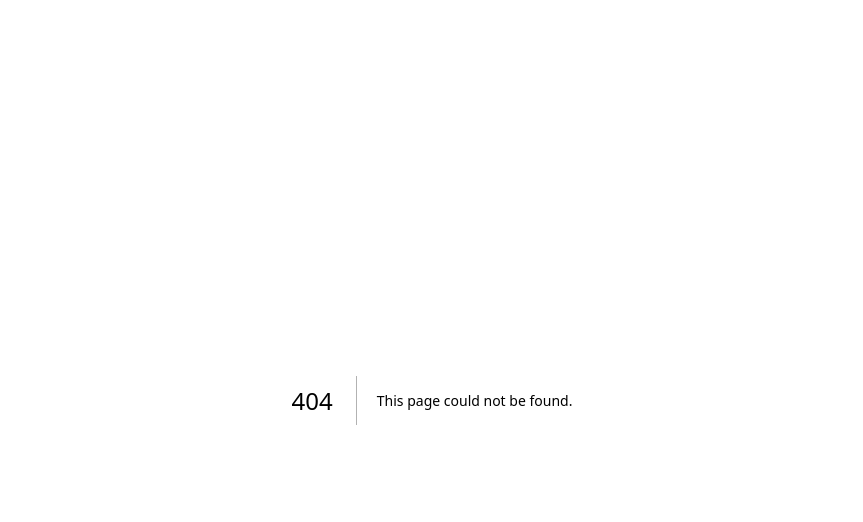
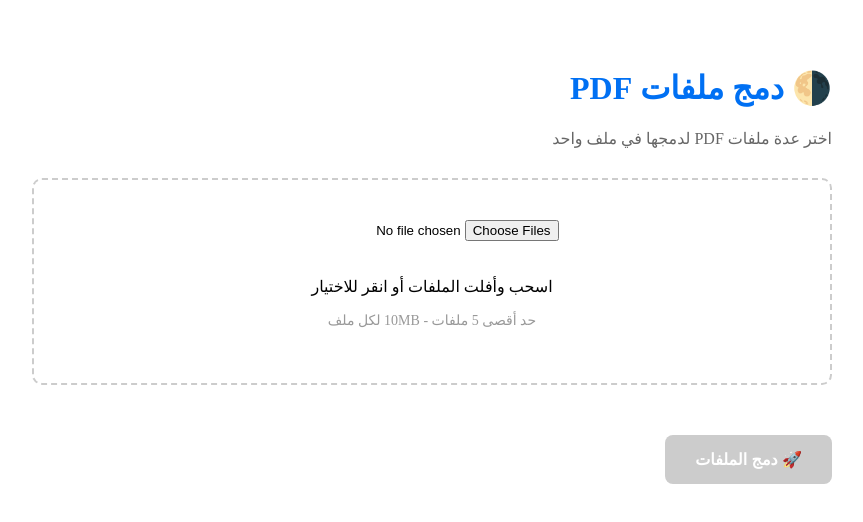
Before and after one commit to bestmediaclick/pdf-tools, a Next.js app: page /merge-pdf in a window 1280 px wide. Before the commit this address had no page. Shown: the top 522 px of the page, without its empty margins (208-1071 px from the left). Built offline with nearby package versions, Linux system fonts and the light colour scheme.

Commit message:
Create merge-pdf.js

```diff
--- /dev/null
+++ b/pages/merge-pdf.js
@@ -0,0 +1,100 @@
+import { useState } from 'react';
+
+export default function MergePDF() {
+  const [files, setFiles] = useState([]);
+  const [isProcessing, setIsProcessing] = useState(false);
+
+  const handleFileUpload = (event) => {
+    const selectedFiles = Array.from(event.target.files);
+    setFiles(selectedFiles);
+  };
+
+  const handleMerge = async () => {
+    if (files.length === 0) return;
+
+    setIsProcessing(true);
+
+    try {
+      // محاكاة عملية المعالجة
+      setTimeout(() => {
+        setIsProcessing(false);
+        alert(`✅ تم دمج ${files.length} ملف بنجاح!\n\nسيتم تنزيل الملف المدمج قريباً...`);
+
+        // تنظيف القائمة
+        setFiles([]);
+        document.getElementById('file-input').value = '';
+      }, 2000);
+    } catch (error) {
+      setIsProcessing(false);
+      alert('❌ حدث خطأ أثناء المعالجة');
+    }
+  };
+
+  return (
+    <div style={{
+      padding: '40px',
+      maxWidth: '800px',
+      margin: '0 auto',
+      direction: 'rtl'
+    }}>
+      <h1 style={{ color: '#0070f3' }}>🌗 دمج ملفات PDF</h1>
+      <p style={{ color: '#666' }}>اختر عدة ملفات PDF لدمجها في ملف واحد</p>
+
+      <div style={{
+        border: '2px dashed #ccc',
+        padding: '40px',
+        textAlign: 'center',
+        borderRadius: '10px',
+        margin: '30px 0'
+      }}>
+        <input
+          id="file-input"
+          type="file"
+          multiple
+          accept=".pdf"
+          onChange={handleFileUpload}
+          style={{ marginBottom: '20px' }}
+          disabled={isProcessing}
+        />
+        <p>اسحب وأفلت الملفات أو انقر للاختيار</p>
+        <p style={{ fontSize: '14px', color: '#999' }}>حد أقصى 5 ملفات - 10MB لكل ملف</p>
+      </div>
+
+      {files.length > 0 && (
+        <div style={{
+          marginTop: '20px',
+          padding: '20px',
+          backgroundColor: '#f9f9f9',
+          borderRadius: '8px'
+        }}>
+          <h3>📄 الملفات المختارة ({files.length}):</h3>
+          <ul>
+            {files.map((file, index) => (
+              <li key={index} style={{ margin: '8px 0' }}>
+                {file.name} ({(file.size / 1024 / 1024).toFixed(2)} MB)
+              </li>
+            ))}
+          </ul>
+        </div>
+      )}
+
+      <button
+        onClick={handleMerge}
+        disabled={files.length === 0 || isProcessing}
+        style={{
+          padding: '15px 30px',
+          backgroundColor: files.length > 0 && !isProcessing ? '#0070f3' : '#ccc',
+          color: 'white',
+          border: 'none',
+          borderRadius: '8px',
+          cursor: files.length > 0 && !isProcessing ? 'pointer' : 'not-allowed',
+          fontSize: '16px',
+          fontWeight: 'bold',
+          marginTop: '20px'
+        }}
+      >
+        {isProcessing ? '🔄 جاري معالجة الملفات...' : '🚀 دمج الملفات'}
+      </button>
+    </div>
+  );
+}
```
